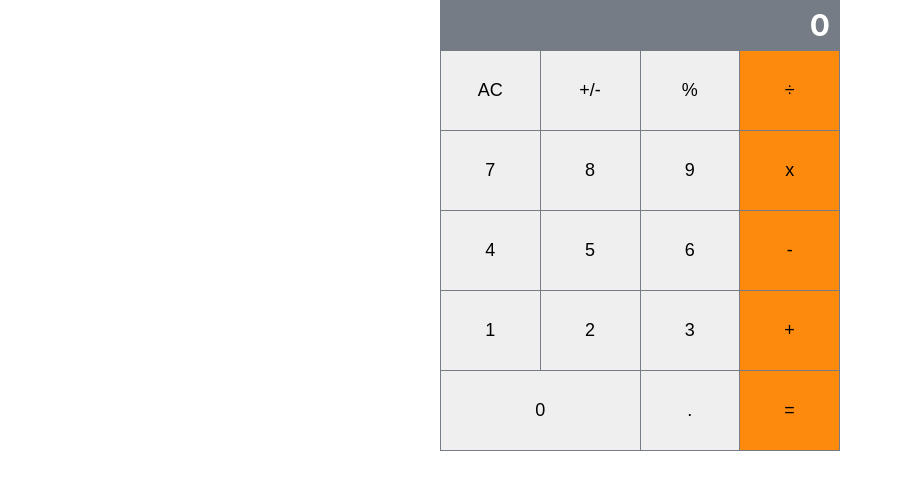
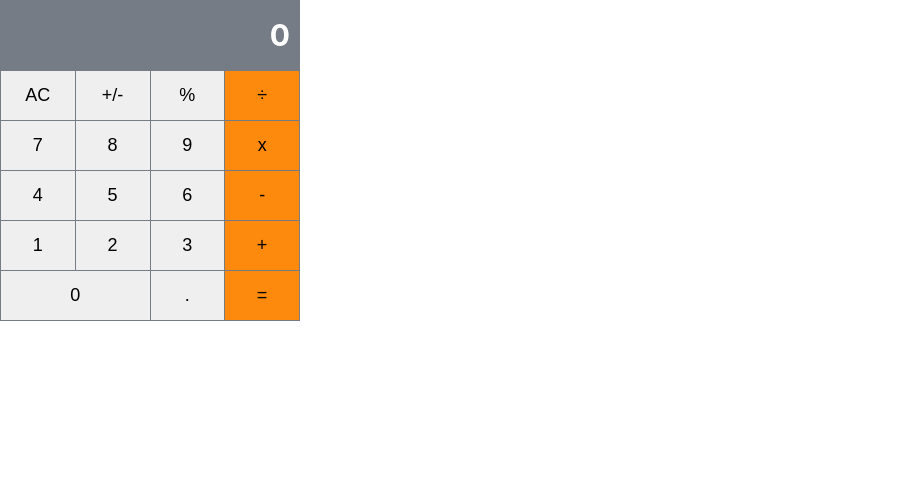
Before and after one commit to veronica365/react-math-magicians, a React (Create React App) app: page / in a window 1280 px wide. Shown: the top 490 px of the page, without its empty margins (0-903 px from the left). Built offline with nearby package versions, Linux system fonts and the light colour scheme.

Commit message:
Add styles for the quote component

```diff
--- a/src/index.css
+++ b/src/index.css
@@ -18,8 +18,7 @@ body {
 }
 
 .calculator {
-  max-width: 400px;
-  margin: 0 auto;
+  width: 300px;
 }
 
 .screen {
@@ -29,7 +28,7 @@ body {
 
 .display {
   width: 100%;
-  height: 50px;
+  height: 70px;
   color: #fff;
   display: flex;
   font-size: 30px;
@@ -39,11 +38,29 @@ body {
 
 .touch-pad {
   display: grid;
-  grid-auto-rows: 80px;
+  grid-auto-rows: 50px;
   background-color: #bedbe5;
   grid-template-columns: repeat(4, 1fr);
   border-bottom: 1px solid #767c85;
   border-right: 1px solid #767c85;
+}
+
+.wrapper {
+  padding-top: 60px;
+  display: flex;
+  align-items: center;
+  justify-content: center;
+}
+
+.wrapper .quote {
+  max-width: 600px;
+  padding: 0 20px;
+  text-align: center;
+}
+
+.wrapper .quote span {
+  color: red;
+  letter-spacing: 1px;
 }
 
 button {
```
